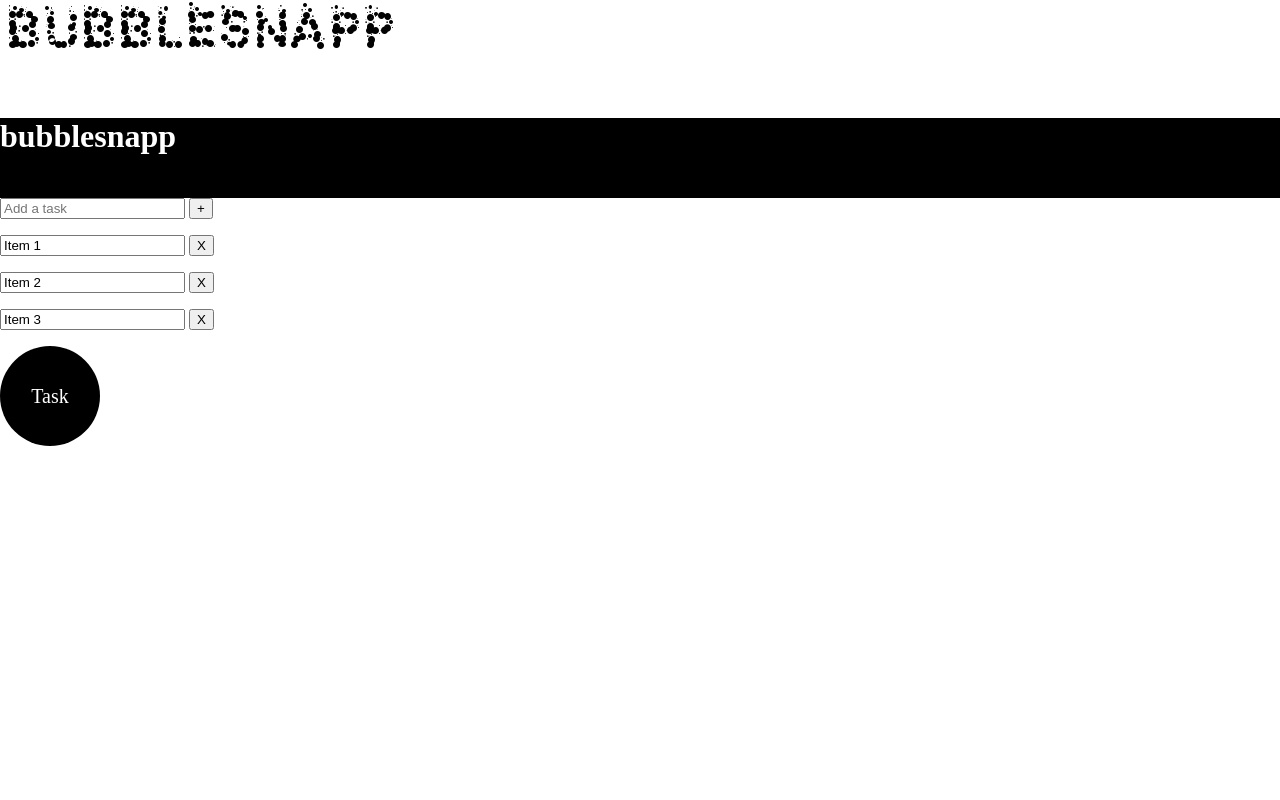
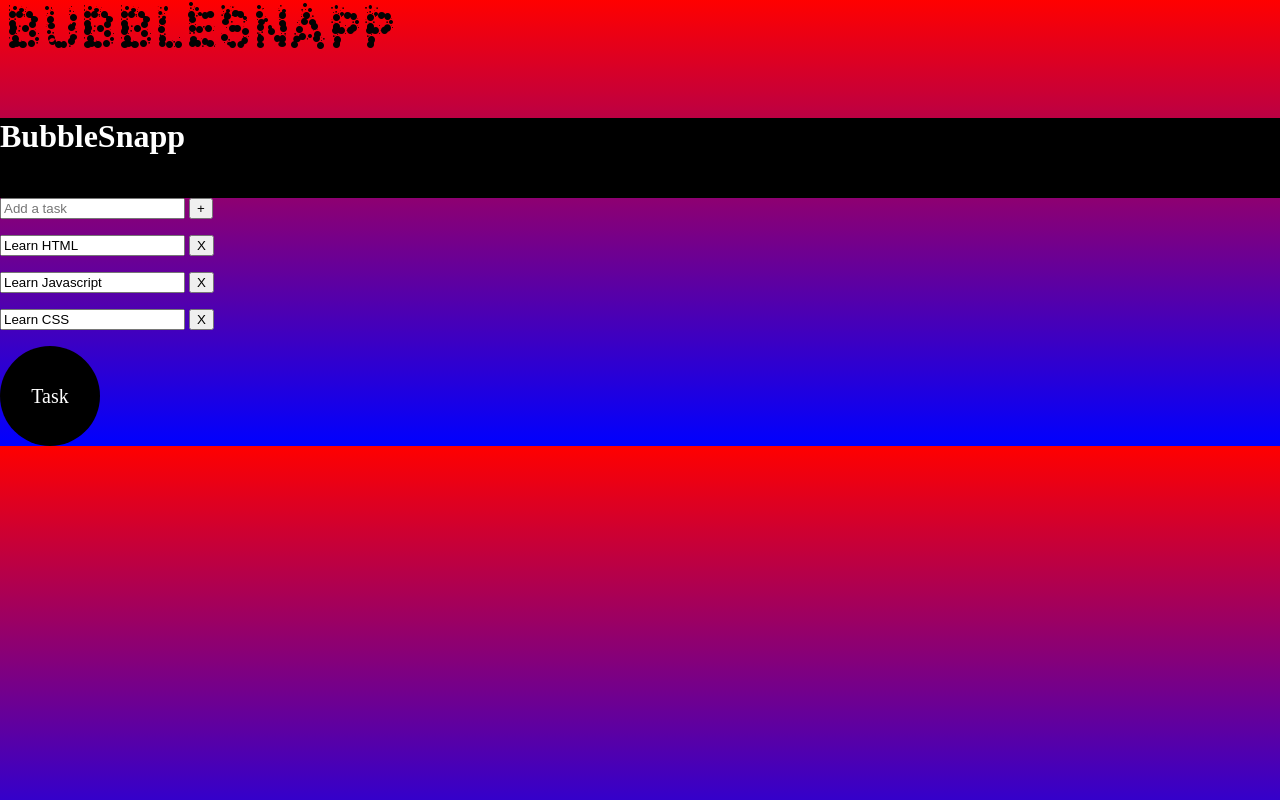
Before and after one commit to sffriend/todo, a website: page app/index.html in a window 1280 px wide. Drawn offline with nearby package versions, Linux system fonts and the light colour scheme; files that its build step writes are made by us from their sources; files whose address does not match are found by name.

Commit message:
some *fun* changes

```diff
--- a/app/index.html
+++ b/app/index.html
@@ -21,9 +21,9 @@
 
     <!-- Add your site or application content here -->
     <div class="container">
-      <div id="bubblesnapp"></div>
+      <div id="bubblesnapp-logo"></div>
       <div class="header">
-        <h1>bubblesnapp</h1>
+        <h1>BubbleSnapp</h1>
 <!--         Projects
  Tasks -->
       </div>
--- a/app/scripts/controllers/main.js
+++ b/app/scripts/controllers/main.js
@@ -2,7 +2,7 @@
 
 angular.module('todoApp')
   .controller('MainCtrl', function ($scope) {
-    $scope.todos = ['Item 1', 'Item 2', 'Item 3'];
+    $scope.todos = ['Learn HTML', 'Learn Javascript', 'Learn CSS'];
     $scope.addTodo = function () {
       $scope.todos.push($scope.todo);
       $scope.todo = '';
--- a/app/styles/main.scss
+++ b/app/styles/main.scss
@@ -1,6 +1,11 @@
 body, html {
   margin: 0;
   padding: 0;
+  /* Stephanies gonna hate me for this */
+  background: -webkit-linear-gradient(red, blue); /* For Safari 5.1 to 6.0 */
+  background: -o-linear-gradient(red, blue); /* For Opera 11.1 to 12.0 */
+  background: -moz-linear-gradient(red, blue); /* For Firefox 3.6 to 15 */
+  background: linear-gradient(red, blue); /* Standard syntax */
 }
 
 .header {
@@ -9,7 +14,7 @@ body, html {
   color: #FFF;
 }
 
-#bubblesnapp {
+#bubblesnapp-logo {
    background-image: url(../images/bubblesnapp.png);
    background-repeat: no-repeat;
    background-position: left top;
@@ -17,7 +22,7 @@ body, html {
    margin-bottom:50px;
 }
 
-.circle{
+.circle {
    width:100px;
    height:100px;
    border-radius:50px;
```
Also changed, not shown: .tmp/styles/main.css, README.md.
